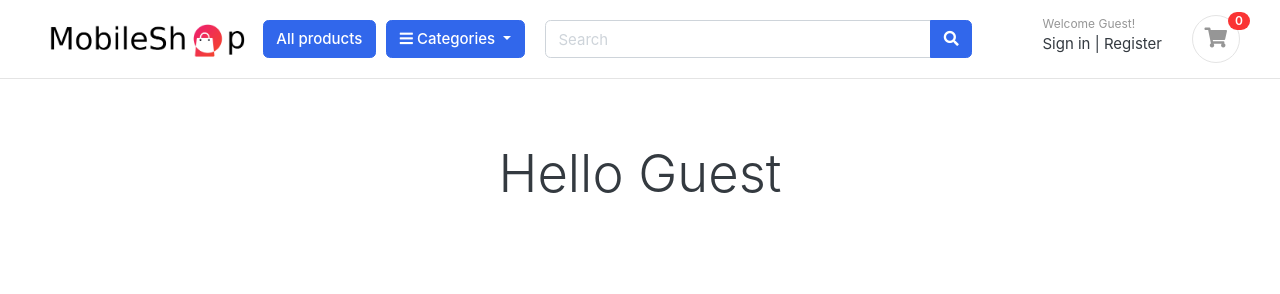
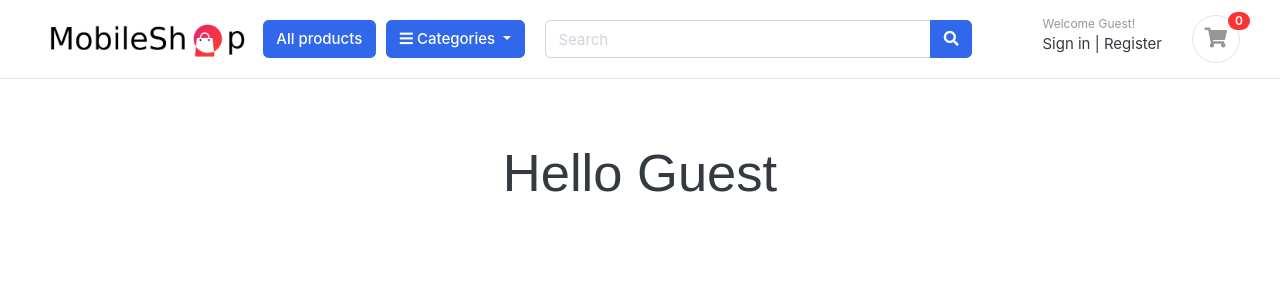
Before and after one commit to kdeveloper-s/MobileShop, a Django app: page / in a window 1280 px wide. Shown: the top 294 px of the page. Run offline with Django 3.2, Linux system fonts and the light colour scheme; data that the repository does not hold is empty; some libraries are stand-ins or nearby versions; some web fonts are replaced.

Commit message:
Fix text font

```diff
--- a/mobile_shop/shop/templates/shop/guide.html
+++ b/mobile_shop/shop/templates/shop/guide.html
@@ -12,7 +12,7 @@ Guide
 <!-- Core theme CSS (includes Bootstrap)-->
 
 <!-- Page content-->
-<div class="container mt-5">
+<div class="container mt-5" style="font-family: sans-serif;">
     <div class="row">
 
         <div class="col-lg-8">
@@ -48,7 +48,7 @@ Guide
                         alt="..." />
                 </figure>
                 <!-- Post content-->
-                <section class="mb-5">
+                <section class="mb-5" style="text-align: justify; text-justify: inter-word;">
                     <p class="fs-5 mb-4">Smartphones have snaked their way into almost every living moment of our
                         technologically-fueled lives. More people are buying smartphones, and the number of options is
                         also increasing. Choosing a smartphone from such an overwhelming list of options might get
--- a/mobile_shop/templates/base.html
+++ b/mobile_shop/templates/base.html
@@ -49,9 +49,10 @@ $(document).ready(function() {
 </html>
 
 {% include 'navbar.html' %}
-
+<div style="font-family: sans-serif;">
 {% block content %}
 
 {% endblock %}
+</div>
 
 {% include 'footer.html' %}
--- a/mobile_shop/templates/home.html
+++ b/mobile_shop/templates/home.html
@@ -7,13 +7,13 @@
 {% comment %} WELCOME SCREEN START {% endcomment %}
 
 <main class="bg-white">
-
+<div style="font-family: sans-serif;">
     <div class="position-relative overflow-hidden p-3 p-md-5 m-md-3 text-center bg-white" style="max-width:100%">
 
         {% if user.is_authenticated %}
-        <h1 class="display-4 fw-normal">Hi, {{ user.get_username|title }} &#128522;</h1>
+        <h1 class="display-4 fw-normal" style="font-family: sans-serif;">Hi, {{ user.get_username|title }} &#128522;</h1>
         {% else %}
-        <h1 class="display-4 fw-normal">Hello Guest</h1>
+        <h1 class="display-4 fw-normal" style="font-family: sans-serif;">Hello Guest</h1>
         {% endif %}
 
         <div class="col-md-12 p-lg-5 mx-auto my-5">
@@ -122,6 +122,7 @@
         </div>
 
     </div>
+</div>
 
 </main>
 
```
